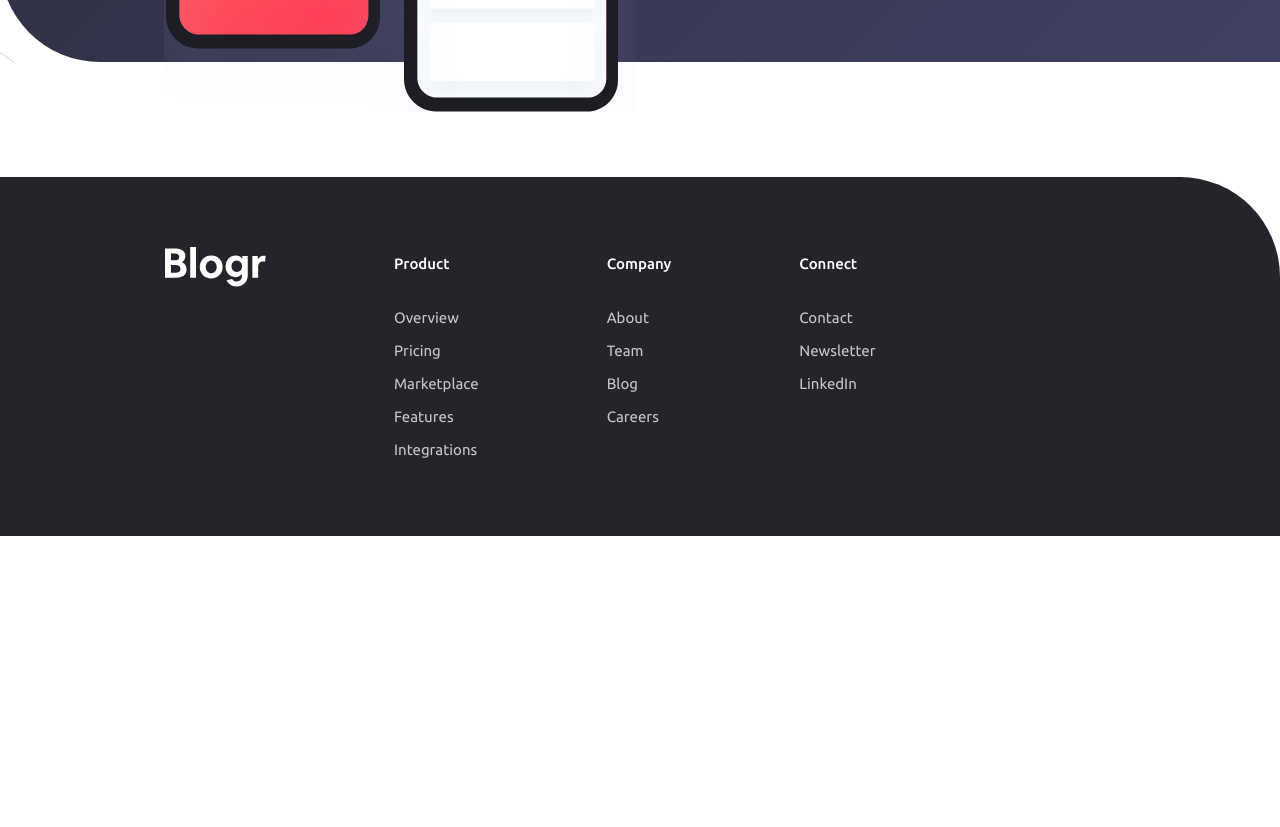
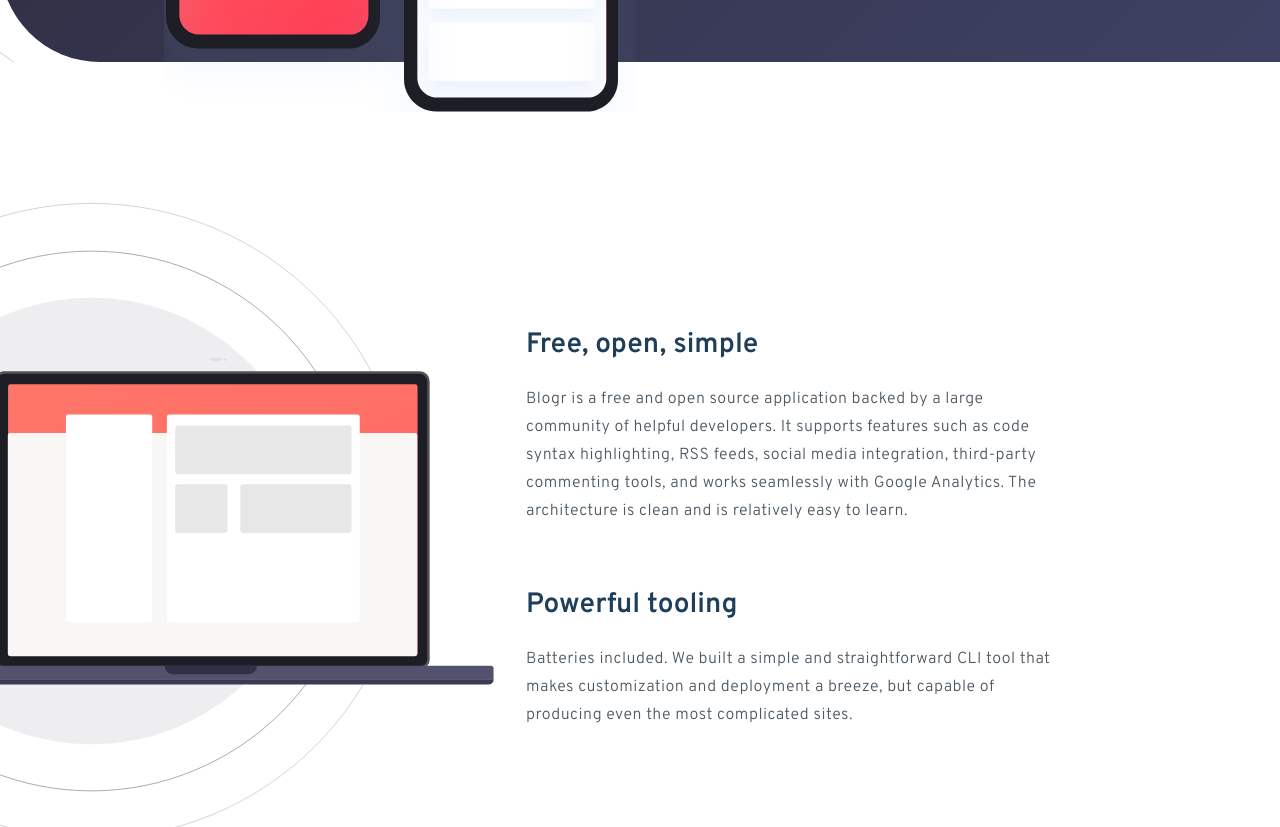
Before and after one commit to babs20/blogr, a React (Create React App) app: page / in a window 1280 px wide. Shown: the part 1900-2727 px from the top of the page. Before the commit the page ends 2436 px from the top, so only its background shows below. Built offline with nearby package versions, Linux system fonts and the light colour scheme.

Commit message:
add layout margin to sections

```diff
--- a/src/components/Footer.tsx
+++ b/src/components/Footer.tsx
@@ -12,6 +12,7 @@ const Container = styled.footer`
   padding: 70px 165px;
   justify-content: space-between;
   width: 100%;
+  margin-top: 115px;
 `;
 
 const ListWrapper = styled.ul`
@@ -65,7 +66,7 @@ const ListCategory = ({
         {categoryItems.map((item, index) => {
           return (
             <li key={index}>
-              <a href='/overview'>{item}</a>
+              <a href={`/${item.toLowerCase()}`}>{item}</a>
             </li>
           );
         })}
--- a/src/components/InfrastructureArticle.tsx
+++ b/src/components/InfrastructureArticle.tsx
@@ -5,7 +5,7 @@ const Section = styled.section`
   height: 400px;
   border-radius: 0px 100px;
   position: relative;
-  margin: 0.5rem 0 115px 0;
+  margin-top: 0.5rem;
   padding: 0 10.25rem;
 `;
 
--- /dev/null
+++ b/src/components/MoreInfo.tsx
@@ -0,0 +1,292 @@
+import styled from 'styled-components';
+
+const Section = styled.section`
+  position: relative;
+  margin-top: 66px;
+  display: flex;
+  justify-content: space-between;
+  align-items: center;
+  flex-direction: column;
+`;
+
+const Article = styled.article`
+  font-family: Overpass, sans-serif;
+  h3 {
+    font-weight: 600;
+    font-size: 1.75rem;
+    color: #1f3e5a;
+    margin-bottom: 1.5rem;
+  }
+
+  p {
+    font-weight: 300;
+    color: #4c5862;
+    letter-spacing: 0.5px;
+    line-height: 1.75rem;
+  }
+`;
+
+const ArticleWrapper = styled.div`
+  display: flex;
+  flex-direction: column;
+  width: 50%;
+  margin-top: 1rem;
+  margin-right: 4rem;
+
+  & article:first-child {
+    margin-bottom: 4rem;
+  }
+`;
+
+const Container = styled.div`
+  display: flex;
+  align-items: center;
+  padding-right: 10.25rem;
+  justify-content: space-between;
+  width: 100%;
+`;
+
+const BGCircles = styled.svg`
+  width: 50%;
+`;
+
+export const InfoArticle = () => {
+  return (
+    <Section>
+      <Container>
+        <BGCircles
+          width='650'
+          height='786'
+          viewBox='0 0 650 786'
+          fill='none'
+          xmlns='http://www.w3.org/2000/svg'
+        >
+          <rect
+            opacity='0.5'
+            x='0.5'
+            y='-0.5'
+            width='665'
+            height='667'
+            rx='332.5'
+            transform='matrix(1 0 0 -1 -220 726)'
+            stroke='#2D2E40'
+          />
+          <rect
+            opacity='0.25'
+            x='0.5'
+            y='-0.5'
+            width='783'
+            height='785'
+            rx='391.5'
+            transform='matrix(1 0 0 -1 -279 785)'
+            stroke='#2D2E40'
+          />
+          <rect
+            opacity='0.08'
+            width='550'
+            height='552'
+            rx='275'
+            transform='matrix(1 0 0 -1 -162 669)'
+            fill='#2D2E40'
+          />
+          <g>
+            <rect
+              x='-7'
+              y='208'
+              width='538'
+              height='368'
+              rx='12'
+              fill='#535353'
+            />
+            <rect
+              x='-4'
+              y='211'
+              width='532'
+              height='362'
+              rx='10'
+              fill='#1D1D25'
+            />
+            <rect
+              x='10'
+              y='224'
+              width='506'
+              height='335.872'
+              rx='3'
+              fill='url(#paint0_linear)'
+            />
+
+            <g>
+              <rect
+                x='9.67529'
+                y='284.293'
+                width='506'
+                height='275.838'
+                rx='3'
+                fill='#F9F6F6'
+              />
+              <rect
+                x='81.4753'
+                y='261.459'
+                width='106.646'
+                height='256.541'
+                rx='3'
+                fill='white'
+              />
+              <rect
+                x='206.274'
+                y='261.459'
+                width='238.251'
+                height='256.541'
+                rx='3'
+                fill='white'
+              />
+              <rect
+                x='216.484'
+                y='275.081'
+                width='217.83'
+                height='60.1622'
+                rx='3'
+                fill='#E7E7E7'
+              />
+              <rect
+                x='216.484'
+                y='347.73'
+                width='64.6682'
+                height='60.1622'
+                rx='3'
+                fill='#E7E7E7'
+              />
+              <rect
+                x='297.036'
+                y='347.73'
+                width='137.278'
+                height='60.1622'
+                rx='3'
+                fill='#E7E7E7'
+              />
+            </g>
+            <rect
+              opacity='0.0979818'
+              x='260'
+              y='192'
+              width='13.6'
+              height='3'
+              rx='1.5'
+              fill='#4A5166'
+            />
+            <rect
+              opacity='0.0979818'
+              x='276.8'
+              y='192'
+              width='3.2'
+              height='3'
+              rx='1.5'
+              fill='#4A5166'
+            />
+            <path
+              d='M-89 575C-89 573.343 -87.6569 572 -86 572H606.899C608.556 572 609.899 573.343 609.899 575V589.105H-89V575Z'
+              fill='#52526F'
+            />
+            <mask
+              id='mask1'
+              mask-type='alpha'
+              maskUnits='userSpaceOnUse'
+              x='-89'
+              y='572'
+              width='699'
+              height='18'
+            >
+              <path
+                d='M-89 575C-89 573.343 -87.6569 572 -86 572H606.899C608.556 572 609.899 573.343 609.899 575V589.105H-89V575Z'
+                fill='white'
+              />
+            </mask>
+            <g mask='url(#mask1)'>
+              <rect
+                x='203.371'
+                y='530.092'
+                width='114.156'
+                height='52.1711'
+                rx='10'
+                fill='#2F2F47'
+              />
+            </g>
+            <path
+              d='M-89 589H610C610 592.314 607.314 595 604 595H-83C-86.3137 595 -89 592.314 -89 589Z'
+              fill='#393A56'
+            />
+          </g>
+          <defs>
+            <filter
+              id='filter0_d'
+              x='-129'
+              y='172'
+              width='779'
+              height='483'
+              filterUnits='userSpaceOnUse'
+              colorInterpolationFilters='sRGB'
+            >
+              <feFlood floodOpacity='0' result='BackgroundImageFix' />
+              <feColorMatrix
+                in='SourceAlpha'
+                type='matrix'
+                values='0 0 0 0 0 0 0 0 0 0 0 0 0 0 0 0 0 0 127 0'
+              />
+              <feOffset dy='20' />
+              <feGaussianBlur stdDeviation='20' />
+              <feColorMatrix
+                type='matrix'
+                values='0 0 0 0 0.421822 0 0 0 0 0.554338 0 0 0 0 0.89371 0 0 0 0.243444 0'
+              />
+              <feBlend
+                mode='normal'
+                in2='BackgroundImageFix'
+                result='effect1_dropShadow'
+              />
+              <feBlend
+                mode='normal'
+                in='SourceGraphic'
+                in2='effect1_dropShadow'
+                result='shape'
+              />
+            </filter>
+            <linearGradient
+              id='paint0_linear'
+              x1='-243'
+              y1='391.936'
+              x2='66.5165'
+              y2='858.23'
+              gradientUnits='userSpaceOnUse'
+            >
+              <stop stopColor='#FF8F71' />
+              <stop offset='1' stopColor='#FF3E55' />
+            </linearGradient>
+          </defs>
+        </BGCircles>
+        <ArticleWrapper>
+          <Article>
+            <h3>Free, open, simple</h3>
+            <p>
+              Blogr is a free and open source application backed by a large
+              community of helpful developers. It supports features such as code
+              syntax highlighting, RSS feeds, social media integration,
+              third-party commenting tools, and works seamlessly with Google
+              Analytics. The architecture is clean and is relatively easy to
+              learn.
+            </p>
+          </Article>
+          <Article>
+            <h3>Powerful tooling</h3>
+            <p>
+              Batteries included. We built a simple and straightforward CLI tool
+              that makes customization and deployment a breeze, but capable of
+              producing even the most complicated sites.
+            </p>
+          </Article>
+        </ArticleWrapper>
+      </Container>
+    </Section>
+  );
+};
+
+export default InfoArticle;
--- a/src/views/Home.tsx
+++ b/src/views/Home.tsx
@@ -1,5 +1,6 @@
 import Header from '../components/Header';
 import InfoArticle from '../components/InfoArticle';
+import MoreInfo from '../components/MoreInfo';
 import InfrastructureArticle from '../components/InfrastructureArticle';
 import Footer from '../components/Footer';
 
@@ -10,6 +11,7 @@ export const Home = (): JSX.Element => {
       <main>
         <InfoArticle />
         <InfrastructureArticle />
+        <MoreInfo />
       </main>
       <Footer />
     </>
```
